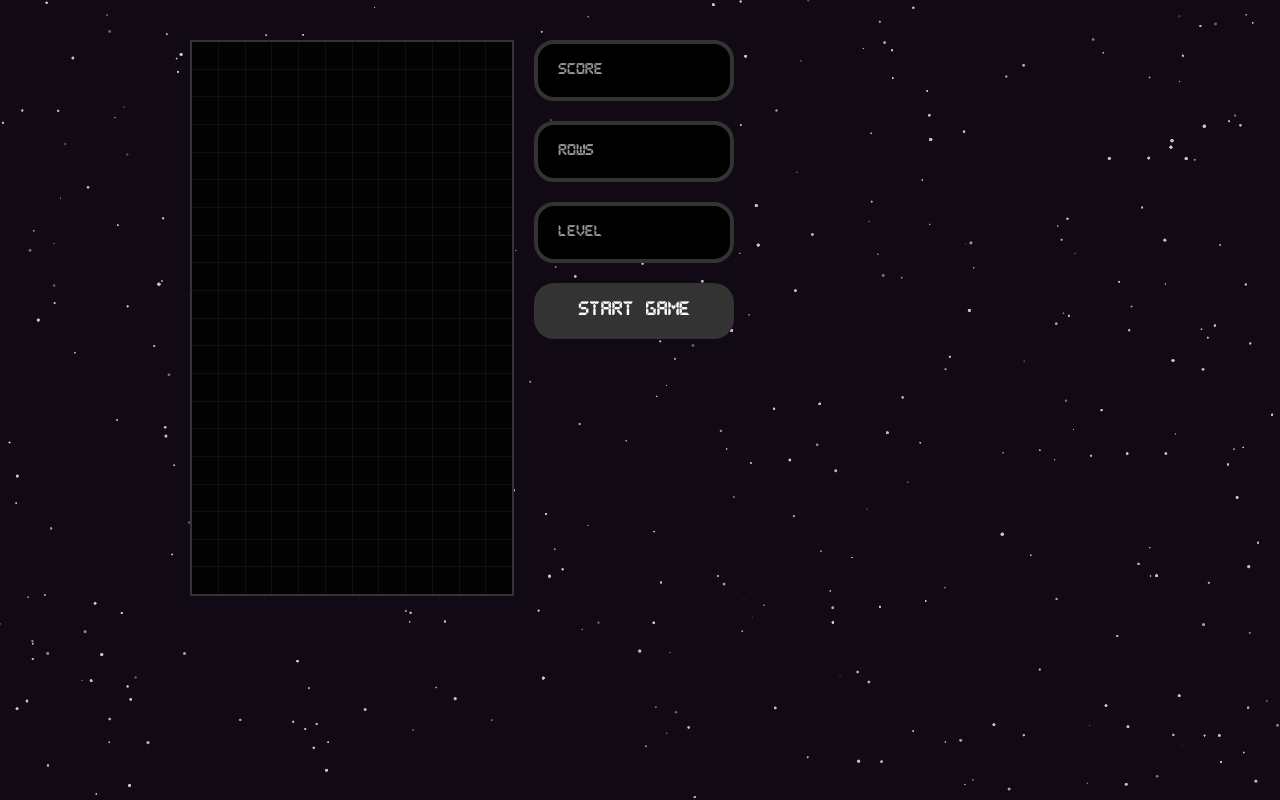
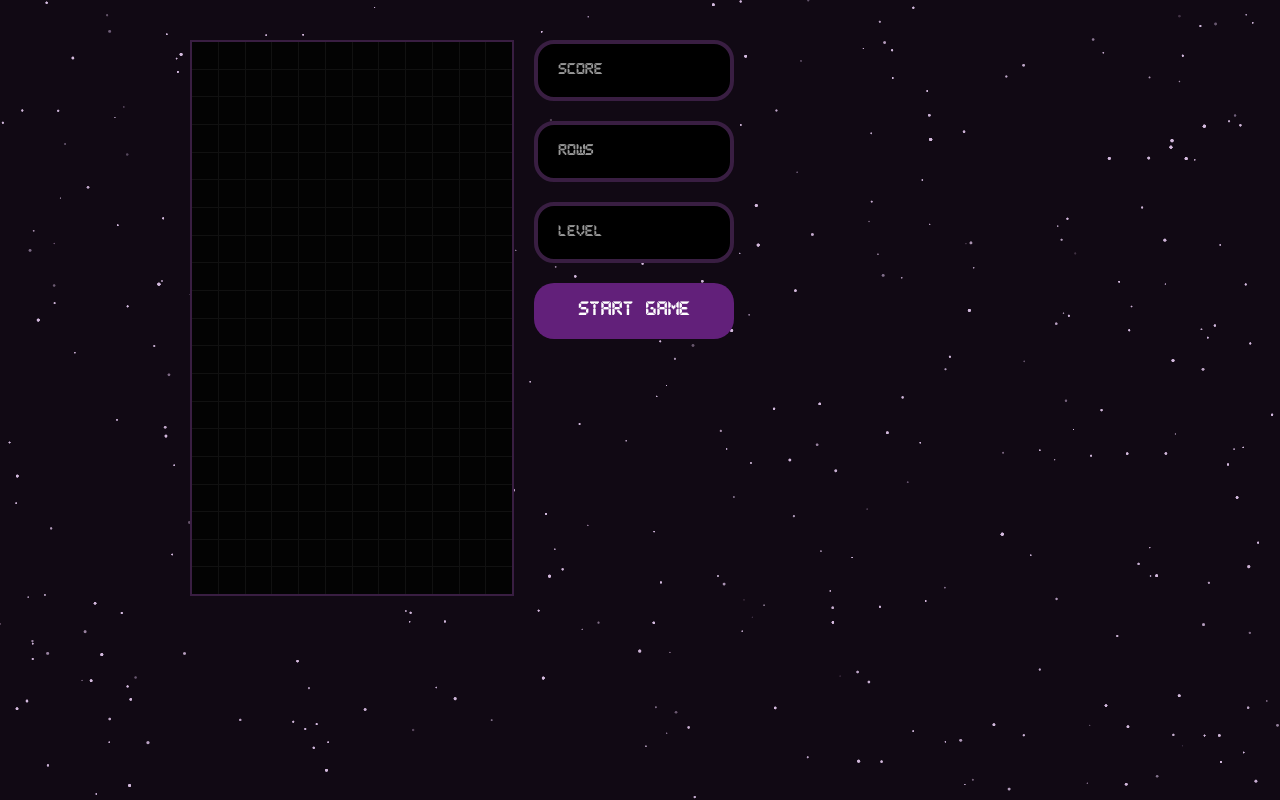
Before and after one commit to nocdim/tetris_REACT, a React (Create React App) app: page / in a window 1280 px wide. Built offline with nearby package versions, Linux system fonts and the light colour scheme.

Commit message:
style adjustments

```diff
--- a/src/components/styles/StyledDisplay.js
+++ b/src/components/styles/StyledDisplay.js
@@ -6,7 +6,7 @@ export const StyledDisplay = styled.div`
     align-items: center;
     margin: 0 0 20px 0;
     padding: 20px;
-    border: 4px solid #333;
+    border: 4px solid #391e42;
     min-height: 30px;
     width: 100%;
     border-radius: 20px;
--- a/src/components/styles/StyledStage.js
+++ b/src/components/styles/StyledStage.js
@@ -8,7 +8,7 @@ export const StyledStage = styled.div`
     );
     grid-template-columns: repeat(${props => props.width}, 1fr);
     grid-gap: 1px;
-    border: 2px solid #333;
+    border: 2px solid #391e42;
     width: 100%;
     max-width: 25vw;
     background: #111;
--- a/src/components/styles/StyledStartButton.js
+++ b/src/components/styles/StyledStartButton.js
@@ -9,7 +9,7 @@ export const StyledStartButton = styled.div`
     border-radius: 20px;
     border: none;
     color: white;
-    background: #333;
+    background: #62207a;
     font-family: Pixel, Arial, Helvetica, sans-serif;
     font-size: 1rem;
     outline: none;
```
